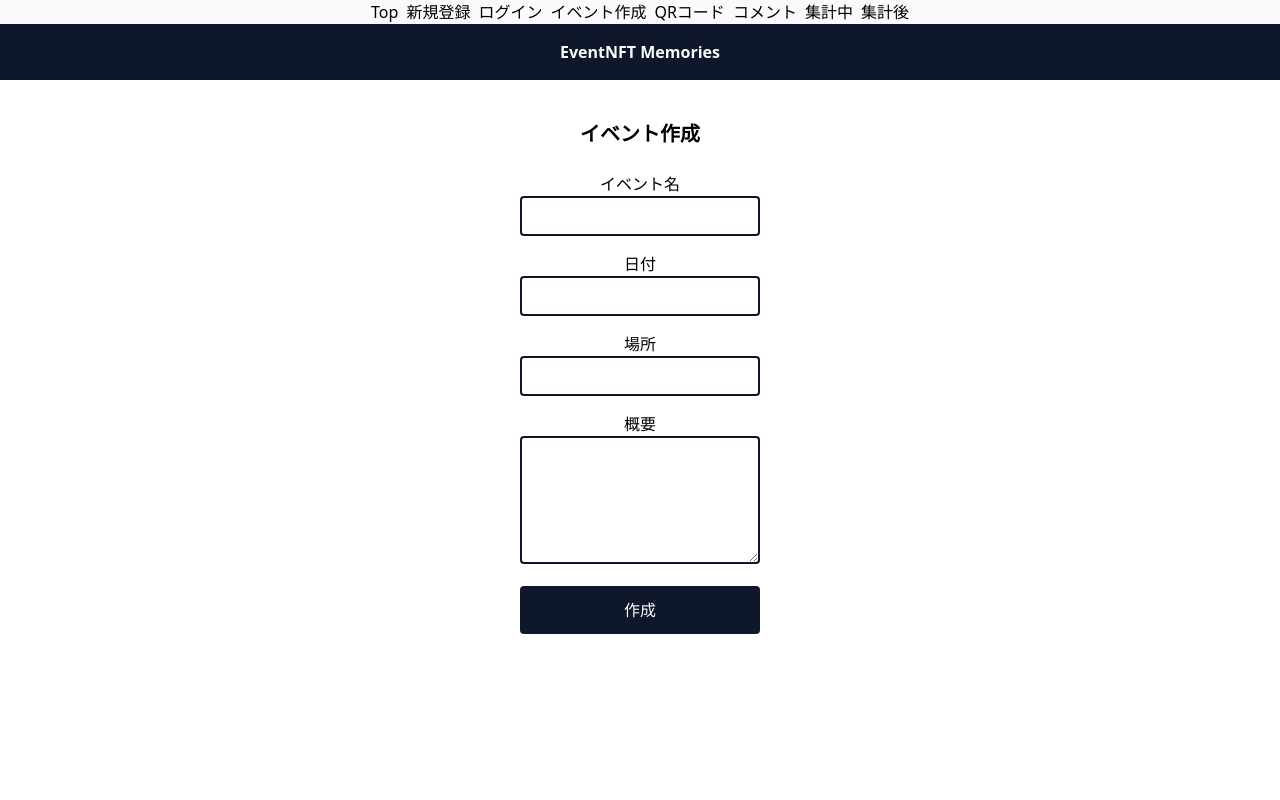
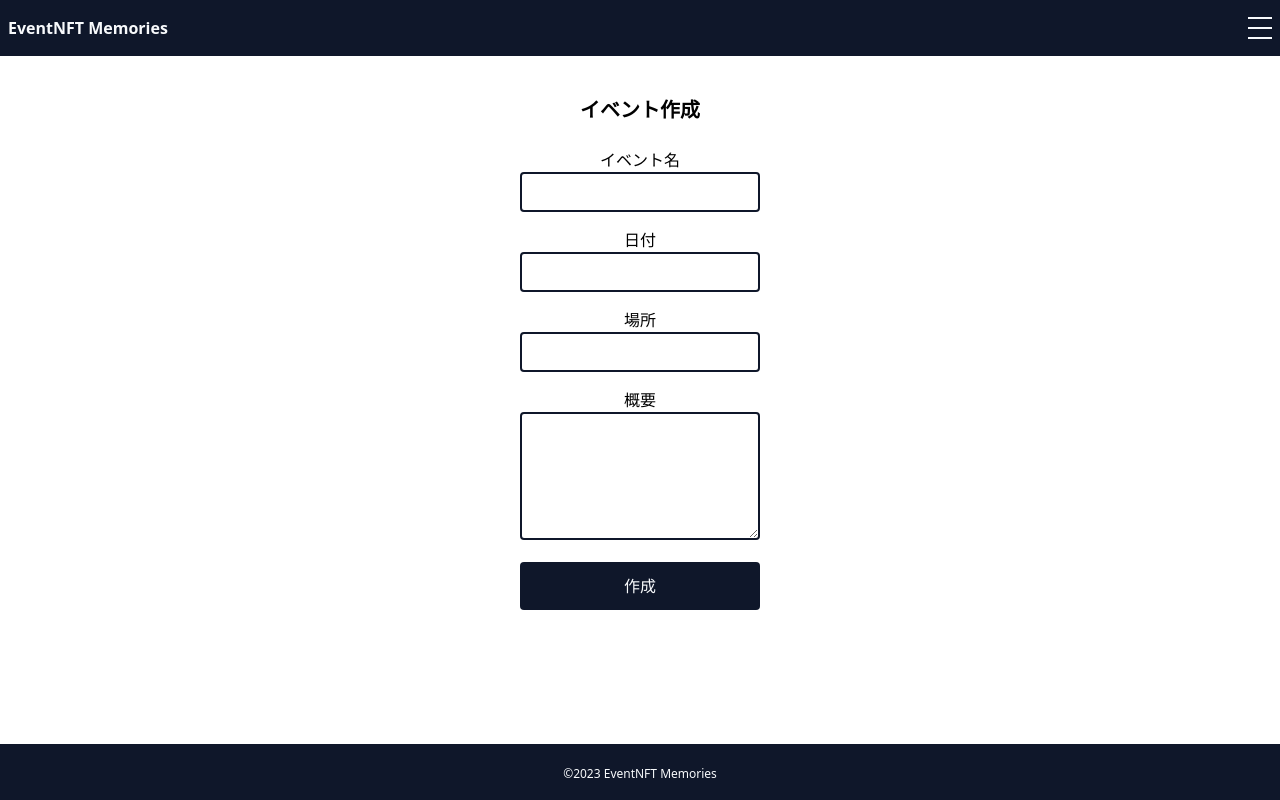
Before and after one commit to murosyo/EventNFT, a React (Create React App) app in the folder app/: page /event/new in a window 1280 px wide. Shown: the top 800 px of the page. Built offline with nearby package versions, Linux system fonts and the light colour scheme.

Commit message:
create menu-bar

```diff
--- a/app/src/App.jsx
+++ b/app/src/App.jsx
@@ -17,9 +17,9 @@ import {
 
 function App() {
   return (
-    <div className="App">
+    <div className="App flex flex-col min-h-screen">
       <Header />
-      <div className='my-10 min-h-screen'>
+      <div className='my-10 flex-grow'>
         <BrowserRouter>
         <Routes>
           <Route path="/" element={<Top />} />
--- a/app/src/components/Header.jsx
+++ b/app/src/components/Header.jsx
@@ -1,21 +1,92 @@
-import React from 'react';
+import React, { useState } from 'react';
 
 const Header = () => {
+  const [openMenu, setOpenMenu] = useState(false);
+
+  const handleMenuOpen = () => {
+    setOpenMenu(!openMenu);
+  };
+
   return (
     <header className='sticky top-0'>
-      <div className="bg-slate-50 space-x-2">
-        <a href='/'>Top</a>
-        <a href='/user/new'>新規登録</a>
-        <a href='/login'>ログイン</a>
-        <a href='/event/new'>イベント作成</a>
-        <a href='/event/1/collectcomments'>QRコード</a>
-        <a href='/event/1/comment'>コメント</a>
-        <a href='/event/1'>集計中</a>
-        <a href='/event/0'>集計後</a>
+      <div className="px-2 py-4 bg-slate-900 flex justify-between items-center">
+        <a href='/' className='text-slate-50 font-bold'>EventNFT Memories</a>
+        <button onClick={handleMenuOpen} type="button" className="z-10 space-y-2">
+          <div
+            className={
+              openMenu
+                ? 'w-6 h-0.5 bg-slate-900 translate-y-2.5 rotate-45 transition duration-500 ease-in-out'
+                : 'w-6 h-0.5 bg-slate-50 transition duration-500 ease-in-out'
+            }
+          />
+          <div
+            className={
+              openMenu
+                ? 'opacity-0 transition duration-500 ease-in-out'
+                : 'w-6 h-0.5 bg-slate-50 transition duration-500 ease-in-out'
+            }
+          />
+          <div
+            className={
+              openMenu
+                ? 'w-6 h-0.5 bg-slate-900 -rotate-45 transition duration-500 ease-in-out'
+                : 'w-6 h-0.5 bg-slate-50 transition duration-500 ease-in-out'
+            }
+          />
+        </button>
       </div>
-      <div className="py-4 bg-slate-900">
-        <a href='/' className='text-slate-50 font-bold'>EventNFT Memories</a>
-      </div>
+
+          {/* nav */}
+          <nav
+            className={
+              openMenu
+                ? 'text-right fixed bg-slate-50 right-0 top-0 w-2/5 h-screen flex flex-col justify-start pt-8 px-3 ease-linear duration-300'
+                : 'fixed right-[-100%] ease-linear duration-300'
+            }
+          >
+            <ul className="mt-6">
+              <li>
+                <a href="/" className="py-2 inline-block">
+                  Top
+                </a>
+              </li>
+              <li>
+                <a href="/user/new" className="py-2 inline-block">
+                  新規登録
+                </a>
+              </li>
+              <li>
+                <a href="/login" className="py-2 inline-block">
+                  ログイン
+                </a>
+              </li>
+              <li>
+                <a href="/event/new" className="py-2 inline-block">
+                  イベント作成
+                </a>
+              </li>
+              <li>
+                <a href="/event/1/collectcomments" className="py-2 inline-block">
+                  QRコード
+                </a>
+              </li>
+              <li>
+                <a href="/event/1/comment" className="py-2 inline-block">
+                  コメント
+                </a>
+              </li>
+              <li>
+                <a href="/event/1" className="py-2 inline-block">
+                  集計中
+                </a>
+              </li>
+              <li>
+                <a href="/event/0" className="py-2 inline-block">
+                  集計後
+                </a>
+              </li>
+            </ul>
+          </nav>
     </header>
   );
 };
--- a/app/src/pages/event/CollectComment.jsx
+++ b/app/src/pages/event/CollectComment.jsx
@@ -6,13 +6,15 @@ const CollectComment = () => {
   const {eventId} = useParams();
   const event = events[eventId];
 
-  const QRcode = "https://api.qrserver.com/v1/create-qr-code/?data=localhost%3A3000%2Fevent%2F" + eventId + "%2Fcllectcomments&size=100x100";
+  const QRcode = "https://api.qrserver.com/v1/create-qr-code/?data=https%3A%2F%2Fevent-nft-memories.vercel.app%2Fevent%2F" + eventId + "%2Fcomment&size=100x100";
 
   return (
     <div className='flex flex-col'>
       <h1 className='text-xl font-bold'>{event.title}</h1>
       <p className='font-bold mb-6'>コメント募集用QRコード</p>
-      <img src={QRcode} alt='QRコード' className='mx-auto mb-6' />
+      <div className='mx-auto mb-8 w-40 h-40'>
+        <img src={QRcode} alt='QRコード' className='w-full h-full' />
+      </div>
       <a className='mx-auto mb-3 btn'>画像を保存する</a>
       <a className='mx-auto btn'>募集を完了する</a>
     </div>
```
